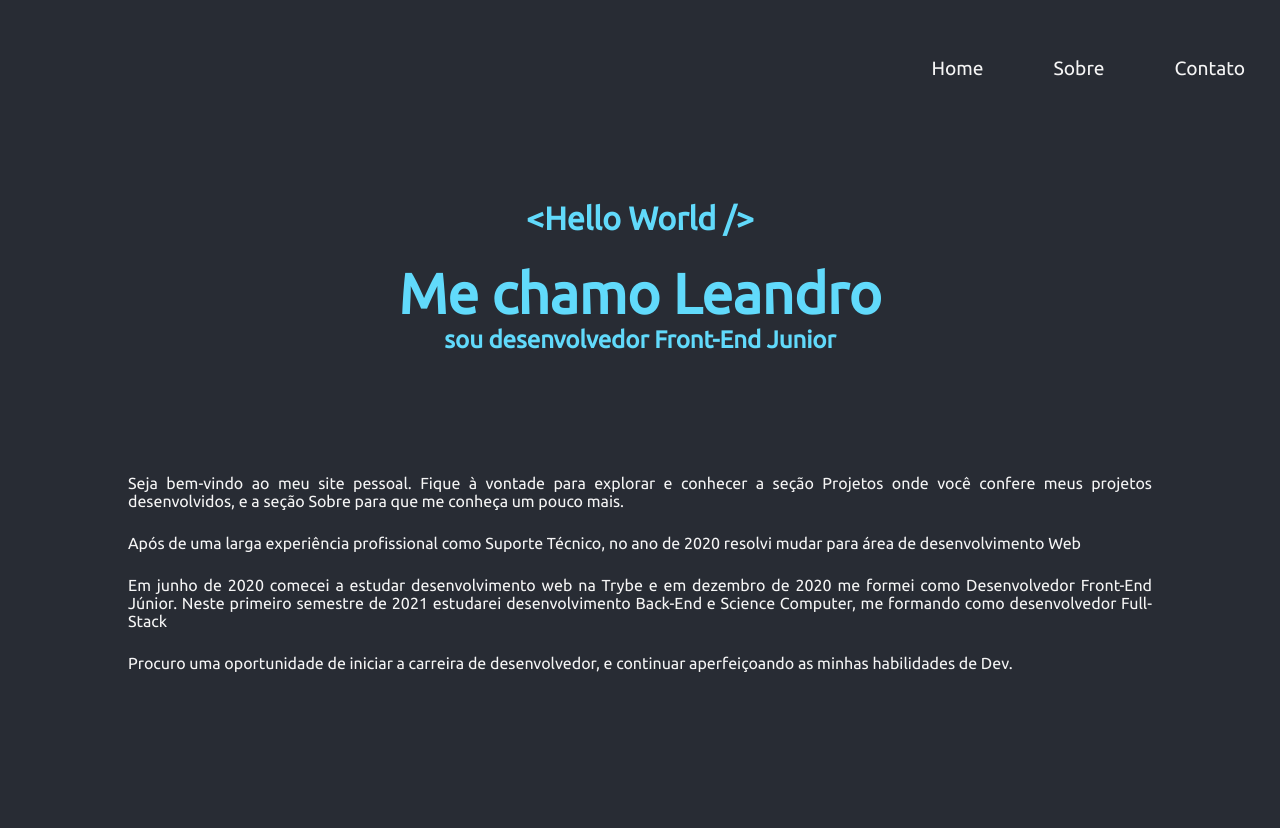
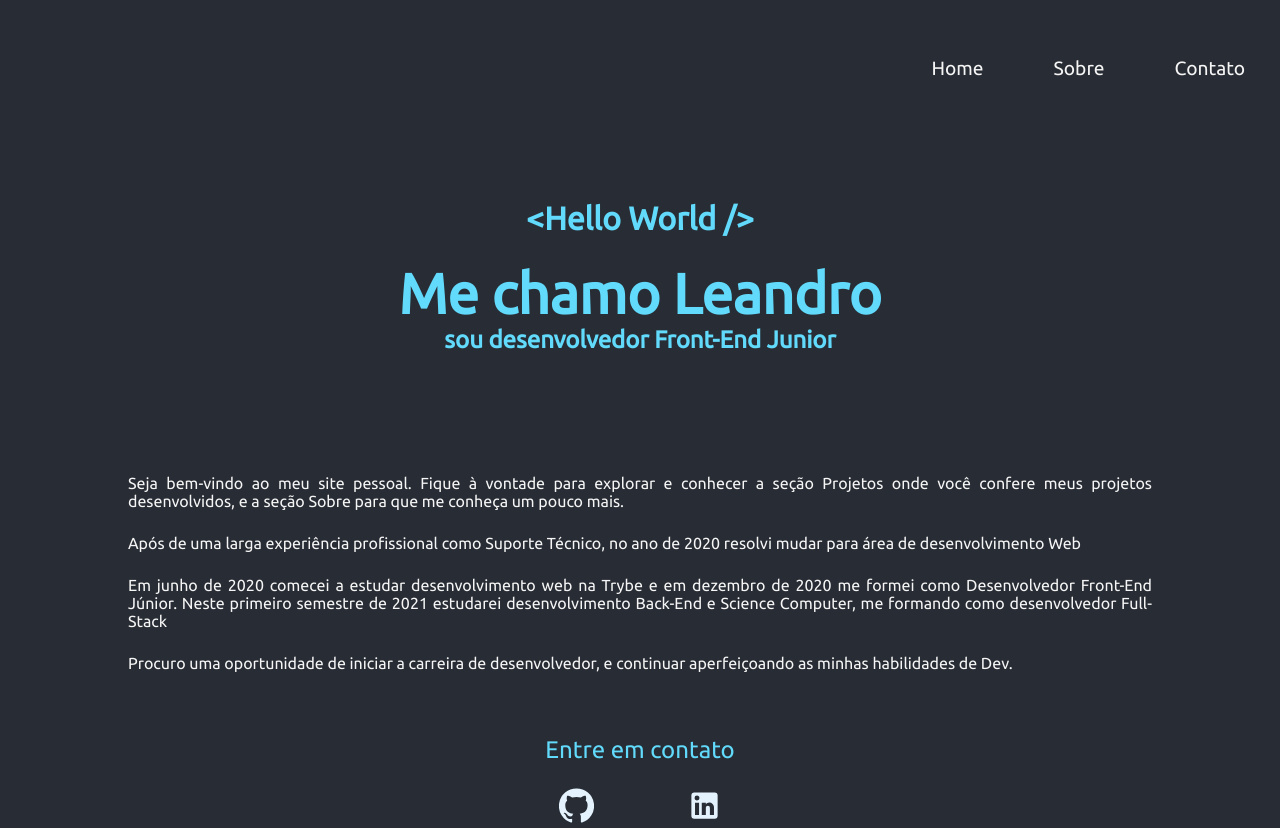
Before and after one commit to LeandroFeitozaGnu/LeandroFeitozaGnu.github.io, a React (Create React App) app: page / in a window 1280 px wide. Before the commit the page ends 800 px from the top, so only its background shows below. Built offline with nearby package versions, Linux system fonts and the light colour scheme.

Commit message:
Criado link para o Github e linkedin

```diff
--- a/src/App.css
+++ b/src/App.css
@@ -67,3 +67,22 @@ li {
   text-align: justify;
   width: 80%;
 }
+
+.wraper-links-contato {
+display: flex;
+justify-content: space-around;
+width: 20vw;
+}
+
+.section-contato {
+  align-items: center;
+  display: flex;
+  flex-direction: column;
+  margin-top: 5vh;
+}
+
+.section-contato span {
+  color: #61dafb;
+  font-size: 1.5rem;
+  margin-bottom: 3vh;
+}
--- a/src/App.js
+++ b/src/App.js
@@ -1,3 +1,7 @@
+import GitHubIcon from '@material-ui/icons/GitHub';
+import LinkedInIcon from '@material-ui/icons/LinkedIn';
+import { blue } from '@material-ui/core/colors';
+
 import './App.css';
 
 function App() {
@@ -37,6 +41,17 @@ function App() {
           </p>
         </div>
       </section>
+      <section className="section-contato">
+        <span>Entre em contato</span>
+        <div className="wraper-links-contato">
+          <a href="https://github.com/LeandroFeitozaGnu" target="_blank">
+            <GitHubIcon style={{ color: blue[50] }} fontSize="large" />
+          </a>
+          <a href="https://www.linkedin.com/in/leandrofeitoza" target="_blank">
+            <LinkedInIcon style={{ color: blue[50] }} fontSize="large" />
+          </a>
+        </div>
+      </section>
     </>
   );
 }
```
Also changed, not shown: 1 other file (tests, documents, lock files or other folders).
